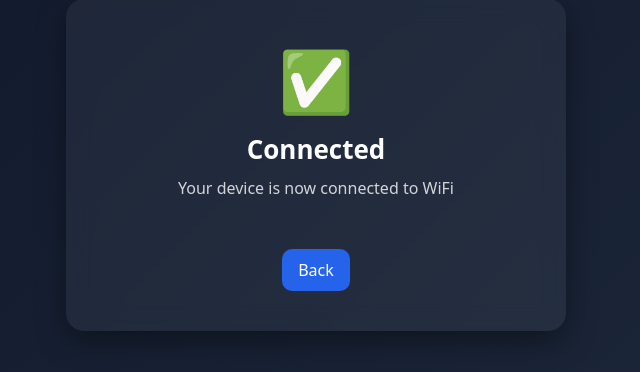
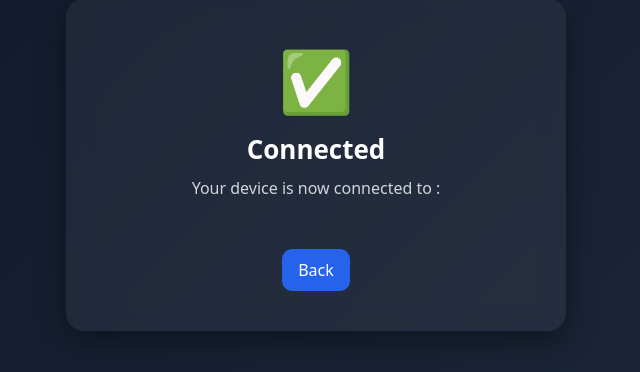
Before and after one commit to Faugnell/SYSTUS, a Flask app: template src/systus/wifi/templates/success.html in a window 1280 px wide. Shown: the part 235-607 px from the top of the page, without its empty margins (324-964 px from the left). Run offline with Flask 3, Linux system fonts and the light colour scheme; the template is opened without the code that fills it, so the values that code supplies are empty.

Commit message:
fix: update success message in WiFi connection template for clarity

```diff
--- a/src/systus/wifi/templates/success.html
+++ b/src/systus/wifi/templates/success.html
@@ -75,7 +75,7 @@
     <h1>Connected</h1>
 
     <div class="subtitle">
-        Your device is now connected to WiFi
+        Your device is now connected to :
     </div>
 
     <div class="ssid">
```
